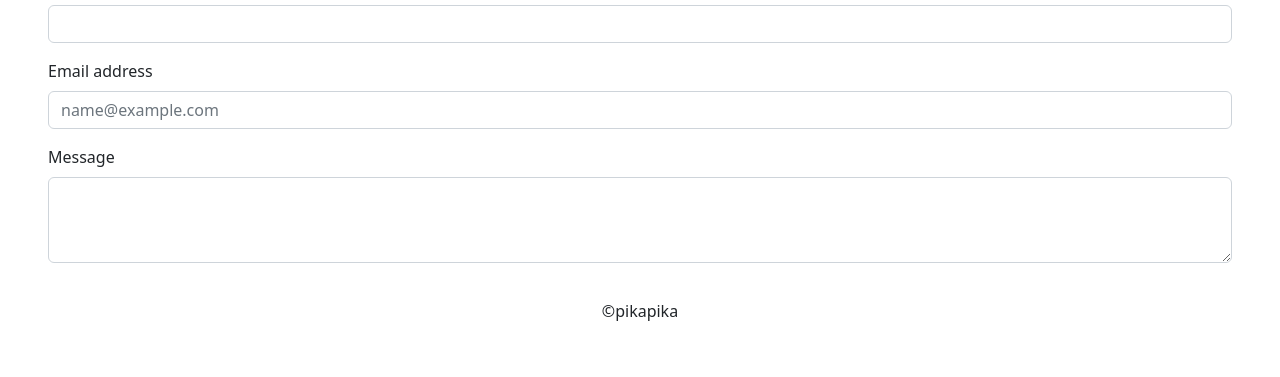
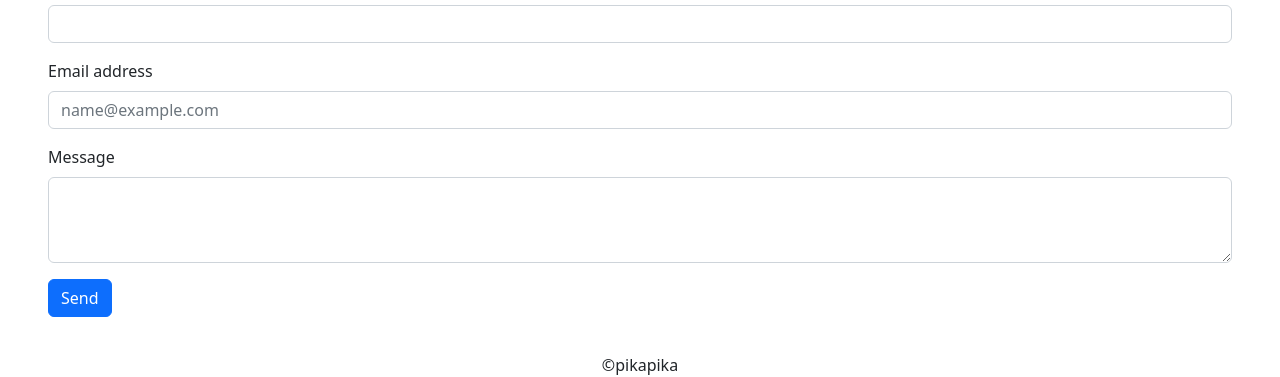
Before and after one commit to mikann0/site_portfolio, a plain HTML site: page contact.html in a window 1280 px wide. Shown: the part 587-964 px from the top of the page. Before the commit the page ends 910 px from the top, so only its background shows below. Drawn offline with nearby package versions, Linux system fonts and the light colour scheme.

Commit message:
add favicon

```diff
--- a/contact.html
+++ b/contact.html
@@ -5,6 +5,7 @@
     <meta http-equiv="X-UA-Compatible" content="IE=edge">
     <meta name="viewport" content="width=device-width, initial-scale=1.0">
     <title>découvrir Japon</title>
+    <link rel="icon" type="image/x-icon" href="img/favicon-16x16.png">
     <link rel="stylesheet" href="style.css">
     <link href="https://cdn.jsdelivr.net/npm/bootstrap@5.2.3/dist/css/bootstrap.min.css" rel="stylesheet" integrity="sha384-rbsA2VBKQhggwzxH7pPCaAqO46MgnOM80zW1RWuH61DGLwZJEdK2Kadq2F9CUG65" crossorigin="anonymous">
 </head>
@@ -56,6 +57,7 @@
         <label for="exampleFormControlTextarea1" class="form-label">Message</label>
         <textarea class="form-control" id="exampleFormControlTextarea1" rows="3"></textarea>
       </div>
+      <button type="button" class="btn btn-primary">Send</button>
   <!--form end-->
 </main>
 <!--main end-->
```
Also changed, not shown: gallery.html (+1 -0 lines), index.html (+1 -0 lines), img/favicon-16x16.png (added).
